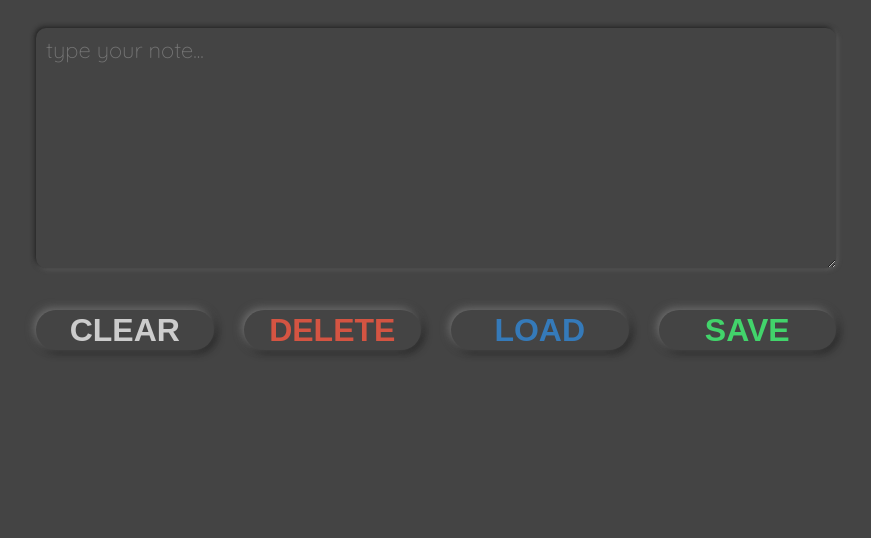
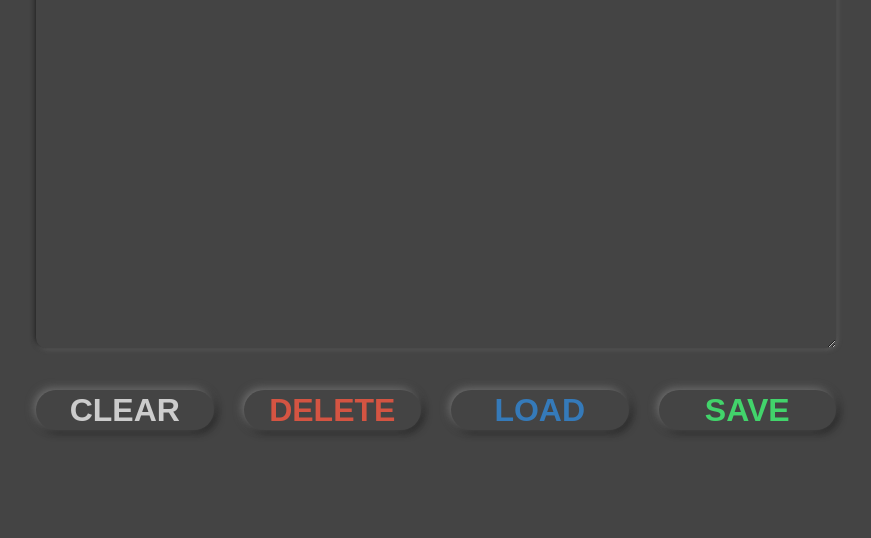
Before and after one commit to marta-kapolka/simple-note, a website: page index.html in a window 1280 px wide. Shown: the part 262-800 px from the top of the page, without its empty margins (204-1075 px from the left). Drawn offline with nearby package versions, Linux system fonts and the light colour scheme; a web font is replaced by a local one.

Commit message:
styles - textarea height changed

```diff
--- a/style.scss
+++ b/style.scss
@@ -151,6 +151,9 @@ body {
     &__title {
       font-size: 6.4rem;
     }
+    &__text {
+        min-height: 50vh;
+    }
     &__button {
       &--clear {
         grid-column: 1 / span 3;
```
Also changed, not shown: style.css.
